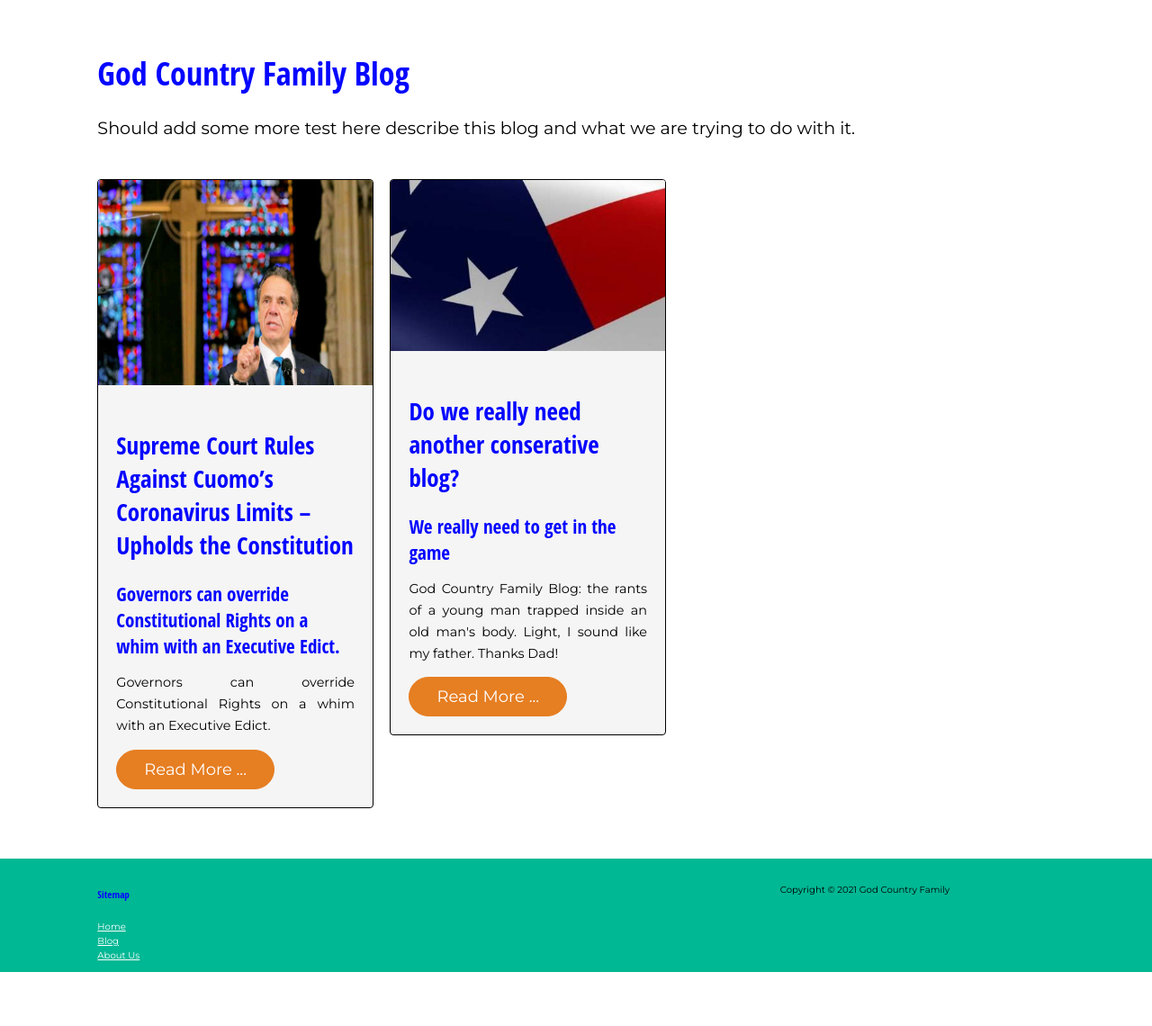
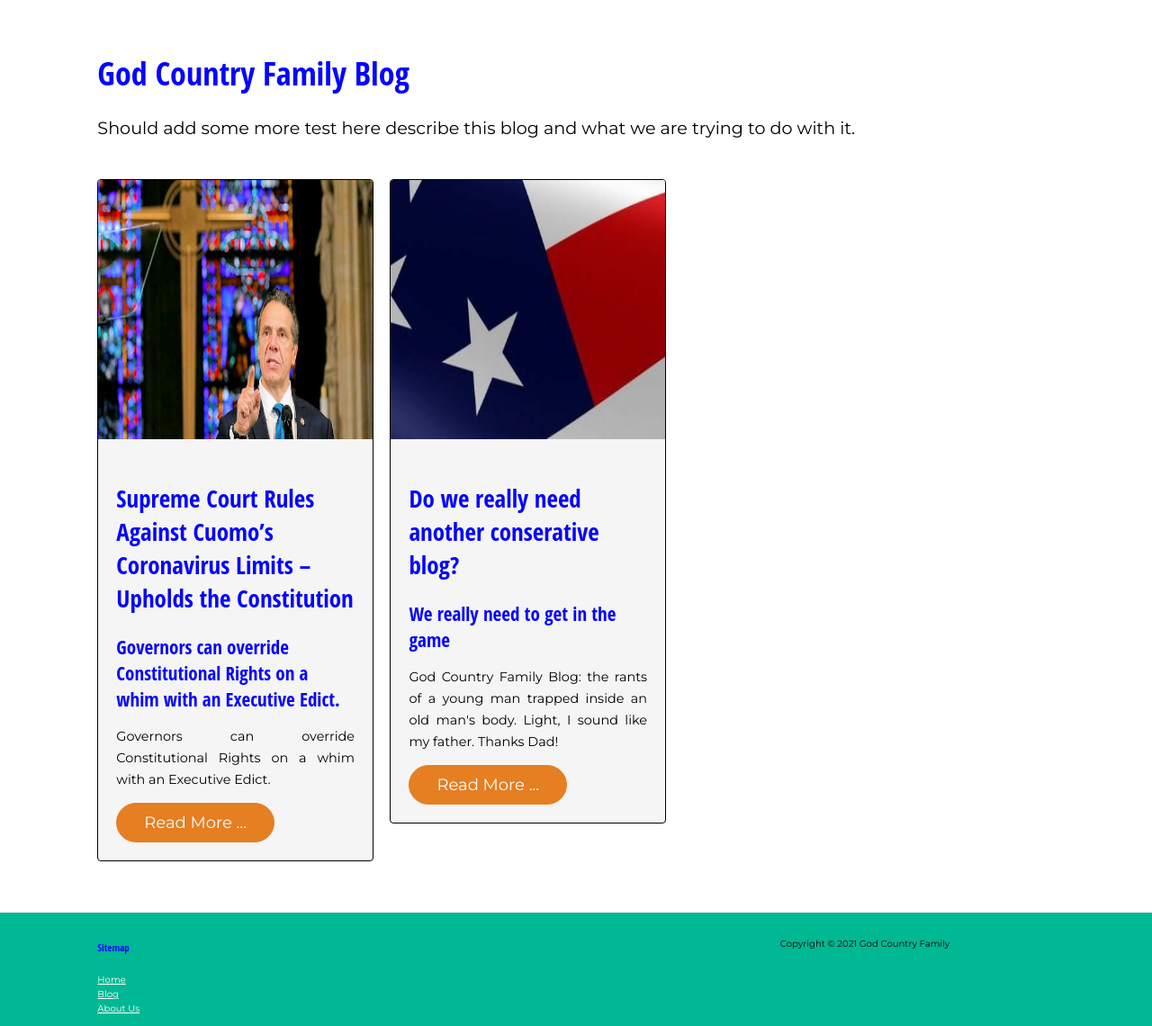
Before and after one commit to cmurray4492/gcf2, a Django app: page /blog/ in a window 1280 px wide. Shown: the part 445-1585 px from the top of the page at 90% size. Before the commit the page ends 1525 px from the top, so only its background shows below. Run offline with Django 3.2, Linux system fonts and the light colour scheme; data comes from the database, SQL or seed files in the repository; both versions use the stored data as it was after the commit; parts of the project's set-up code (start-up, migrations or seed data) failed here and were passed over; some libraries are stand-ins or nearby versions.

Commit message:
Fixed Blog Card

```diff
--- a/templates/blog/blog.html
+++ b/templates/blog/blog.html
@@ -46,7 +46,7 @@
 	{% for blog in blogs%}
 	<div class="col span_3_of_12">
 		<div class="card" style="width: 100%;">
-			<img src="{{ blog.blog_card_image.url }}" class="card-img-top" style="width: 100%;"" alt="{{ blog.blog_title }}">
+			<img src="{{ blog.blog_card_image.url }}" class="card-img-top" style="width: 100%; height: 18rem;" alt="{{ blog.blog_title }}">
 			<div class="card-body">
 				<h2 class="card-title">{{ blog.blog_title }}</h2>
 				<h3 class="card-title">{{ blog.blog_subtitle }}</h3>
```
Also changed, not shown: db.sqlite3, media/photos/2020/11/28/Cuomo_Supreme_Court_Nov_2020.jpg (added), media/photos/2020/11/28/srw_blog_home_banner.jpg (added).
